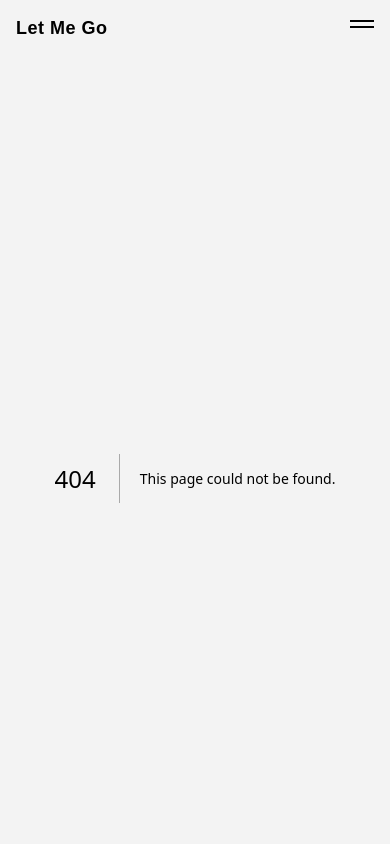
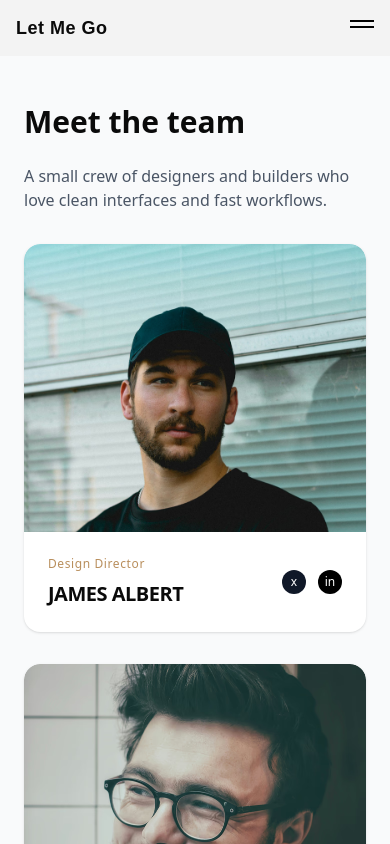
Before and after one commit to The-Zed-Team/let-me-go, a Next.js app: page /team in a window 390 px wide. Before the commit this address had no page. Shown: the top 844 px of the page. Built offline with nearby package versions, Linux system fonts and the light colour scheme.

Commit message:
feat: implement team page with member details and responsive layout

```diff
--- a/app/page.tsx
+++ b/app/page.tsx
@@ -37,14 +37,18 @@ export default function Home() {
           >
             Let Me Go is a free app that instantly connects you to the owner of the vehicle blocking your way. No honking, no waiting, no stress.
           </p>
-          <Link
-            href="https://play.google.com/store/apps/details?id=com.letmegoo.app&pcampaignid=web_share"
-            target="_blank"
-            rel="noopener noreferrer"
+          <button
+            type="button"
             className="inline-flex items-center px-4 py-2 sm:px-6 sm:py-3 rounded-full bg-[#1a23c3] text-white font-semibold text-sm sm:text-base shadow-md hover:bg-[#111a9c] transition-colors focus:outline-none focus:ring-2 focus:ring-offset-2 focus:ring-[#1a23c3]"
+            onClick={() => {
+              const isIOS = typeof navigator !== 'undefined' && /iPad|iPhone|iPod/.test(navigator.userAgent);
+              const iosUrl = 'https://apps.apple.com/in/app/letmegoo/id6751348254';
+              const androidUrl = 'https://play.google.com/store/apps/details?id=com.letmegoo.app&pcampaignid=web_share';
+              window.location.href = isIOS ? iosUrl : androidUrl;
+            }}
           >
             Download Free App <span className="ml-2">→</span>
-          </Link>
+          </button>
         </div>
 
         {/* Images arrangement - positioned below the text in lower portion */}
--- /dev/null
+++ b/app/team/page.tsx
@@ -0,0 +1,42 @@
+import React from 'react'
+import Image from 'next/image'
+
+const team = [
+  { name: 'James Albert', role: 'Design Director', img: '/avatars/arjun.avif' },
+  { name: 'David M Hower', role: 'Design Director', img: '/avatars/daniel.avif' },
+  { name: 'Dennis Poroma', role: 'Space Planner', img: '/avatars/kavya.avif' },
+  { name: 'Arjun Patel', role: 'Architect', img: '/avatars/arjun.avif' },
+  { name: 'Daniel Scott', role: 'Planner', img: '/avatars/daniel.avif' },
+  { name: 'Kavya Rao', role: 'Interior Lead', img: '/avatars/kavya.avif' },
+]
+
+export default function Page() {
+  return (
+    <main className="min-h-screen px-6 py-12 bg-gray-50">
+      <div className="max-w-6xl mx-auto">
+        <h2 className="text-3xl font-semibold mb-6">Meet the team</h2>
+        <p className="text-gray-600 mb-8">A small crew of designers and builders who love clean interfaces and fast workflows.</p>
+
+        <div className="grid grid-cols-1 sm:grid-cols-2 lg:grid-cols-3 gap-8">
+          {team.map((member) => (
+            <article key={member.name} className="bg-white rounded-2xl overflow-hidden shadow-sm">
+              <div className="w-full h-72 bg-gray-100 relative">
+                <Image src={member.img} alt={member.name} fill style={{ objectFit: 'cover' }} className="rounded-t-2xl" />
+              </div>
+              <div className="p-6 flex items-center justify-between">
+                <div>
+                  <div className="text-xs text-[#b98f5d] tracking-wider">{member.role}</div>
+                  <div className="mt-2 text-xl font-bold tracking-tight">{member.name.toUpperCase()}</div>
+                </div>
+                <div className="flex items-center gap-3">
+                  <button className="w-6 h-6 rounded-full bg-gray-900 text-white text-xs flex items-center justify-center">x</button>
+                  <button className="w-6 h-6 rounded-full bg-black text-white text-xs flex items-center justify-center">in</button>
+                </div>
+              </div>
+            </article>
+          ))}
+        </div>
+      </div>
+    </main>
+  )
+}
--- a/components/cta-section.tsx
+++ b/components/cta-section.tsx
@@ -1,3 +1,5 @@
+"use client"
+
 import React from "react";
 
 const CTASection = () => (
@@ -10,15 +12,19 @@ const CTASection = () => (
         park smarter, and make every<br />
         ride stress-free.
       </h2>
-      <a
-        href="https://play.google.com/store/apps/details?id=com.letmegoo.app&pcampaignid=web_share"
-        target="_blank"
-        rel="noopener noreferrer"
+      <button
+        type="button"
         className="inline-block rounded-full bg-[#3B36F4] px-6 py-2 sm:px-8 sm:py-3 text-white text-base sm:text-lg font-medium shadow transition hover:bg-[#2823c7] focus:outline-none focus:ring-2 focus:ring-[#3B36F4] focus:ring-offset-2 text-left"
         style={{ fontFamily: 'General Sans, sans-serif' }}
+        onClick={() => {
+          const isIOS = typeof navigator !== 'undefined' && /iPad|iPhone|iPod/.test(navigator.userAgent);
+          const iosUrl = 'https://apps.apple.com/in/app/letmegoo/id6751348254';
+          const androidUrl = 'https://play.google.com/store/apps/details?id=com.letmegoo.app&pcampaignid=web_share';
+          window.location.href = isIOS ? iosUrl : androidUrl;
+        }}
       >
         Download Free App &rarr;
-      </a>
+      </button>
     </div>
   </section>
 );
--- a/components/step-preview-mobile.tsx
+++ b/components/step-preview-mobile.tsx
@@ -10,17 +10,17 @@ const StepPreviewMobile = () => {
         {
             title: "Enter vehicle details",
             description: "Open the app, type in or scan the vehicle number, and connect instantly. No searching, no awkward interactions — just a simple lookup.",
-            image: '/steps/IMG-20250831-WA0016.jpg'
+            image: '/steps/IMG-20250831-WA0018.jpg'
         },
         {
             title: "Notify instantly",
             description: "Send a quick message or photo alert directly to the car owner. Your privacy is protected, and the owner gets the info in real time.",
-            image: "/steps/IMG-20250831-WA0017.jpg"
+            image: "/steps/IMG-20250831-WA0019.jpg"
         },
         {
             title: "Get moving stress-free",
             description: "The owner is notified to clear the way, and you’re back on track. No more honking, waiting, or wasted time in parking chaos.",
-            image: "/steps/IMG-20250831-WA0018.jpg"
+            image: "/steps/IMG-20250831-WA0017.jpg"
         }
     ]
 
--- a/components/step-preview.tsx
+++ b/components/step-preview.tsx
@@ -58,12 +58,12 @@ const StepPreview = () => {
         {
             title: "Notify instantly",
             description: "Send a quick message or photo alert directly to the car owner. Your privacy is protected, and the owner gets the info in real time.",
-            image: "/steps/IMG-20250831-WA0017.jpg"
+            image: "/steps/IMG-20250831-WA0018.jpg"
         },
         {
             title: "Get moving stress-free",
             description: "The owner is notified to clear the way, and you’re back on track. No more honking, waiting, or wasted time in parking chaos.",
-            image: "/steps/IMG-20250831-WA0018.jpg"
+            image: "/steps/IMG-20250831-WA0017.jpg"
         }
     ]
 
@@ -102,9 +102,9 @@ const StepPreview = () => {
                         {(() => {
                             const activeIndex = scrollValue >= 60 ? 2 : scrollValue >= 10 ? 1 : 0;
                             const imgs = [
-                                '/steps/IMG-20250831-WA0016.jpg',
+                                '/steps/IMG-20250831-WA0018.jpg',
+                                '/steps/IMG-20250831-WA0019.jpg',
                                 '/steps/IMG-20250831-WA0017.jpg',
-                                '/steps/IMG-20250831-WA0018.jpg',
                             ];
                             return imgs.map((src, i) => (
                                 <motion.img
```
